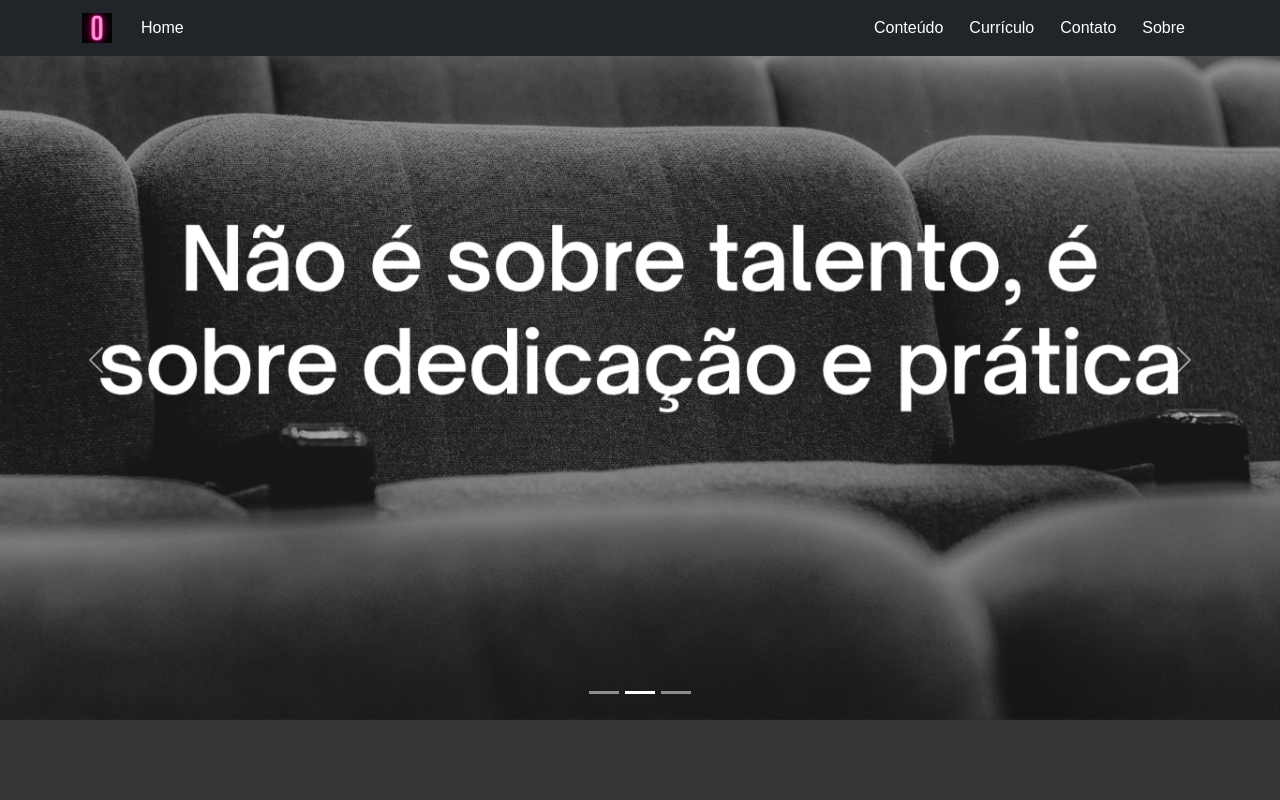
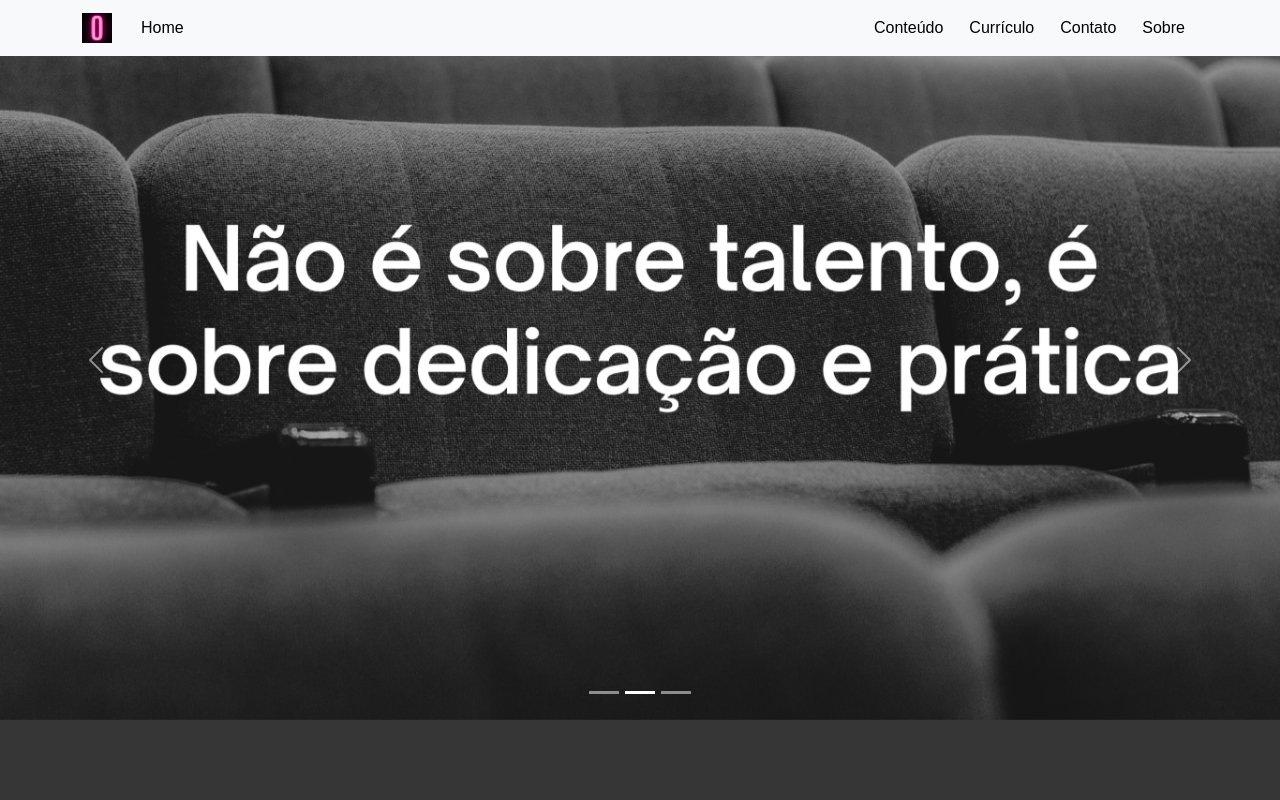
Before and after one commit to otavio25/my-blog, a React (Create React App) app in the folder src/frontend/: page / in a window 1280 px wide. Shown: the top 800 px of the page. Built offline with nearby package versions, Linux system fonts and the light colour scheme; no server answers.

Commit message:
alterando cor do navbar

```diff
--- a/src/frontend/src/components/layouts/Header.js
+++ b/src/frontend/src/components/layouts/Header.js
@@ -11,7 +11,7 @@ function Header(){
     if(window.location.pathname === '/'){
         return (
             <header>
-                <Navbar collapseOnSelect expand="lg" bg="dark" variant="dark" fixed="top">
+                <Navbar collapseOnSelect id="navbar-example2" expand="lg" bg="light" variant="dark" fixed="top">
                     <Container>
                         <Navbar.Brand href="/">
                             <img src={Logo} width="30" height="30" className="d-inline-block align-top" alt="React Bootstrap logo"/>
@@ -19,13 +19,13 @@ function Header(){
                         <Navbar.Toggle aria-controls="responsive-navbar-nav" />
                         <Navbar.Collapse id="responsive-navbar-nav">
                             <Nav className="me-auto">
-                                <Button variant="dark" href="#home">Home</Button>
+                                <Button variant="light" href="#home">Home</Button>
                             </Nav>
                             <Nav>
-                                <Button variant="dark" href="#conteudo">Conteúdo</Button>
-                                <Button variant="dark" href="#curriculo">Currículo</Button>
-                                <Button variant="dark" href="#contato">Contato</Button>
-                                <Button variant="dark" onClick={handleShow}> Sobre </Button>
+                                <Button variant="light" href="#conteudo">Conteúdo</Button>
+                                <Button variant="light" href="#curriculo">Currículo</Button>
+                                <Button variant="light" href="#contato">Contato</Button>
+                                <Button variant="light" onClick={handleShow}> Sobre </Button>
                             </Nav>
                         </Navbar.Collapse>
                     </Container>
@@ -54,7 +54,7 @@ function Header(){
     else{
         return(
             <header>
-                <Navbar collapseOnSelect expand="lg" bg="dark" variant="dark">
+                <Navbar collapseOnSelect expand="lg" bg="light" variant="dark">
                     <Container>
                         <Navbar.Brand href="/">
                             <img src={Logo} width="30" height="30" className="d-inline-block align-top" alt="React Bootstrap logo"/>
@@ -62,8 +62,8 @@ function Header(){
                         <Navbar.Toggle aria-controls="responsive-navbar-nav" />
                         <Navbar.Collapse id="responsive-navbar-nav">
                             <Nav className="me-auto">
-                                <Button variant="dark" href="/">Home</Button>
-                                <Button variant="dark" onClick={handleShow}> Sobre </Button>
+                                <Button variant="light" href="/">Home</Button>
+                                <Button variant="light" onClick={handleShow}> Sobre </Button>
                             </Nav>
                         </Navbar.Collapse>
                     </Container>
--- a/src/frontend/src/components/pages/Home.js
+++ b/src/frontend/src/components/pages/Home.js
@@ -45,7 +45,7 @@ function Home(){
     }
 
     return(
-        <div>
+        <div data-bs-spy="scroll" data-bs-target="#navbar-example2" data-bs-offset="0" class="scrollspy-example" tabindex="0">
             <Carousel id="home">
                 <Carousel.Item>
                     <img
@@ -71,7 +71,6 @@ function Home(){
             </Carousel>
 
             <Container id='div-principal-scroll'>
-                <div data-bs-spy="scroll" data-bs-target="#navbar-example2" data-bs-offset="0" class="scrollspy-example" tabindex="0">
                 <CardGroup id="conteudo">
                     <Card>
                         <Card.Img variant="top" src={ImageCard1} width="100" height="250"/>
@@ -156,7 +155,6 @@ function Home(){
                         </Button>
                     </div>
                     </Form>
-                </div>
             </Container>
         </div>
     )
```
Lines whose indentation alone changed are shown as unchanged.
